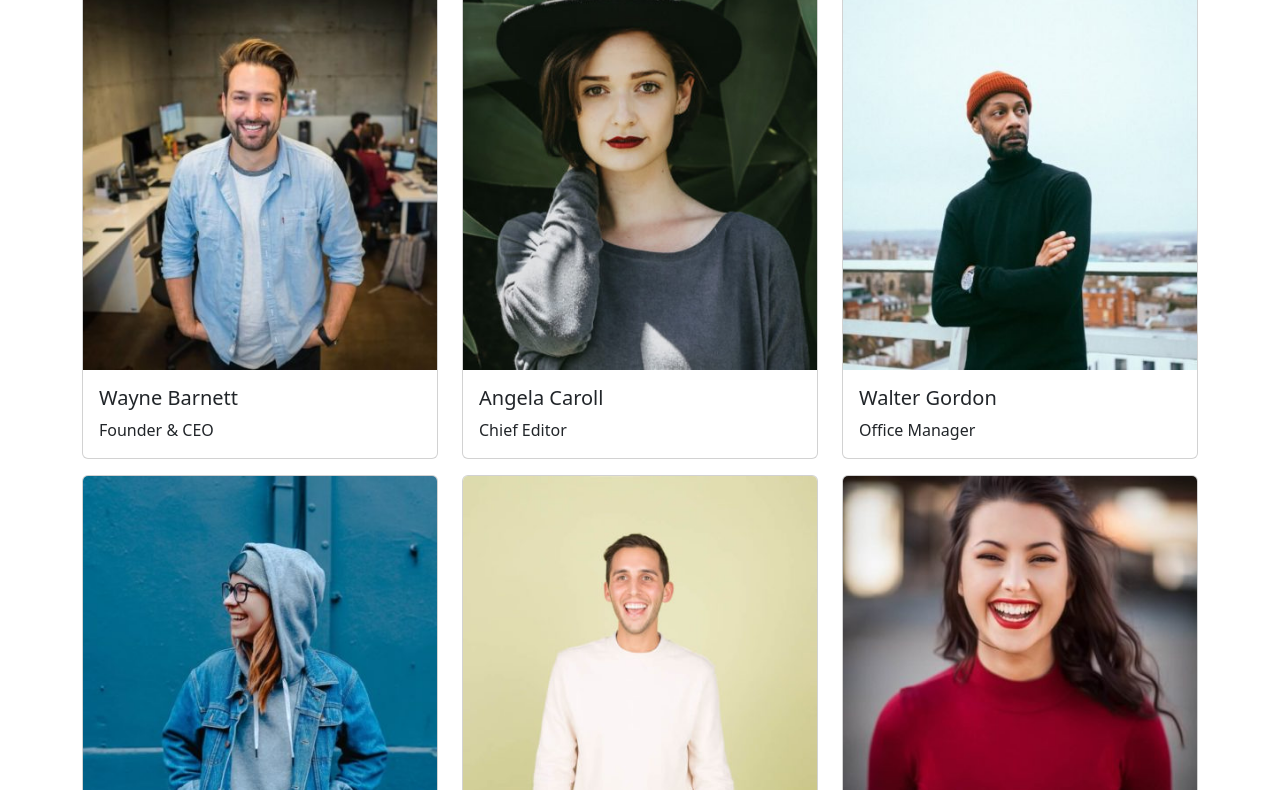
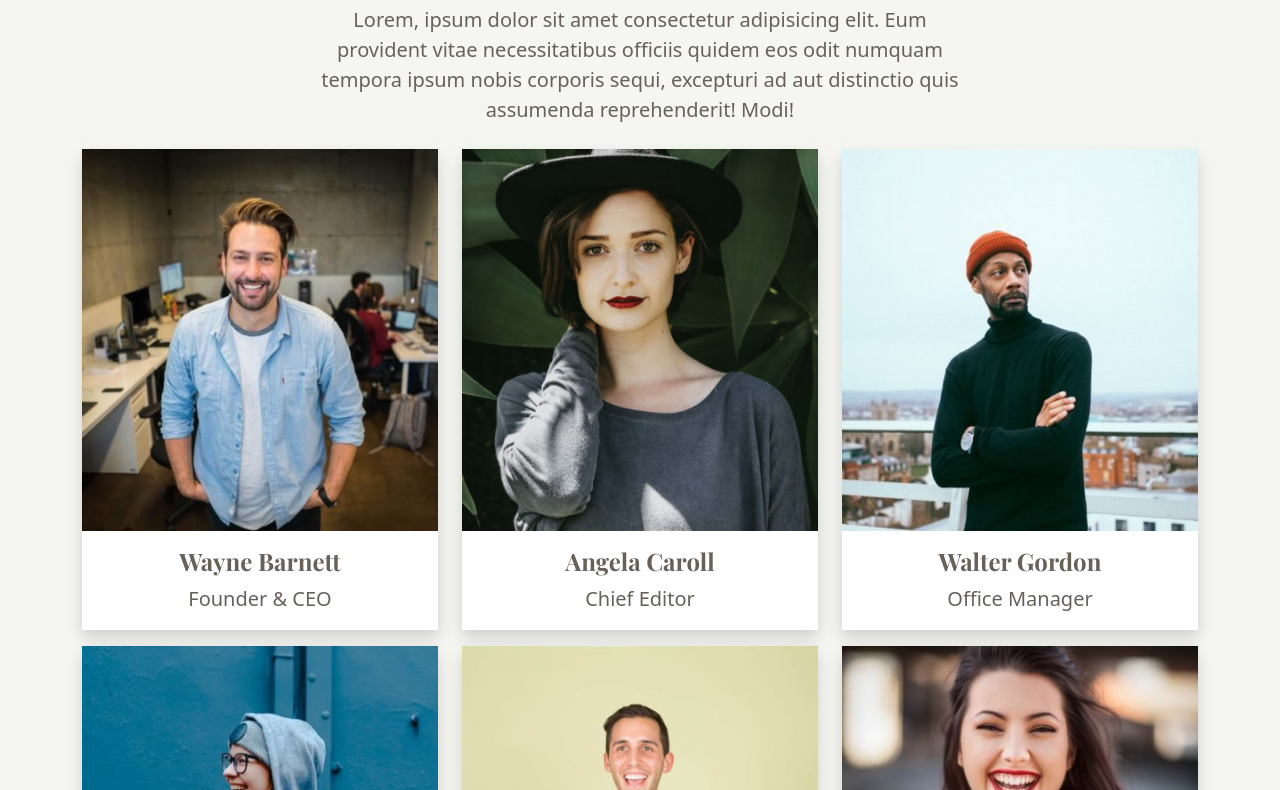
Before and after one commit to GianmarcoOrabona/js-our-team, a plain HTML site: page index.html in a window 1280 px wide. Shown: the part 83-873 px from the top of the page. Drawn offline with nearby package versions, Linux system fonts and the light colour scheme.

Commit message:
final commit

```diff
--- /dev/null
+++ b/assets/css/style.css
@@ -0,0 +1,12 @@
+body {
+  background-color: #f5f5f1;
+}
+
+.card h4 {
+  font-family: "Playfair Display", serif;
+  color: #67615a;
+}
+
+p {
+  color: #67615a;
+}
--- a/assets/js/main.js
+++ b/assets/js/main.js
@@ -51,11 +51,11 @@ for (let i = 0; i < teamMembers.length; i++) {
     // Credo un elemento del DOM per mostrare una card con le info del membro
     const memberCard =
         `<div class="col-4">
-            <div class="card">
-                <img src="${member.image}" class="img-fluid card-img-top" alt="team-member">
-                <div class="card-body">
-                    <h5 class="card-title">${member.name}</h5>
-                    <p class="card-text">${member.role}</p>
+            <div class="card rounded-0 border-0 shadow">
+                <img src="${member.image}" class="img-fluid card-img-top rounded-0" alt="team-member">
+                <div class="card-body text-center">
+                    <h4 class="card-title fw-bold">${member.name}</h4>
+                    <p class="card-text fs-5">${member.role}</p>
                 </div>
             </div>
          </div>`;
--- a/index.html
+++ b/index.html
@@ -6,14 +6,27 @@
     <meta name="viewport" content="width=device-width, initial-scale=1">
     <title>Bootstrap demo</title>
 
+    <!-- Google Fonts -->
+    <link rel="preconnect" href="https://fonts.googleapis.com">
+    <link rel="preconnect" href="https://fonts.gstatic.com" crossorigin>
+    <link href="https://fonts.googleapis.com/css2?family=Playfair+Display:wght@400;700&display=swap" rel="stylesheet">
+
     <!-- Bootstrap CSS -->
     <link href="https://cdn.jsdelivr.net/npm/bootstrap@5.3.2/dist/css/bootstrap.min.css" rel="stylesheet"
         integrity="sha384-T3c6CoIi6uLrA9TneNEoa7RxnatzjcDSCmG1MXxSR1GAsXEV/Dwwykc2MPK8M2HN" crossorigin="anonymous">
+
+    <!-- My CSS -->
+    <link rel="stylesheet" href="./assets/css/style.css">
 </head>
 
 <body>
     <header>
         <h1 class="text-center mt-3">Join Our Team</h1>
+        <p class="text-center my-4 fs-5 w-50 mx-auto">Lorem, ipsum dolor sit amet consectetur adipisicing elit. Eum
+            provident
+            vitae
+            necessitatibus officiis quidem eos odit numquam tempora ipsum nobis corporis sequi, excepturi ad aut
+            distinctio quis assumenda reprehenderit! Modi!</p>
     </header>
 
     <main>
```
